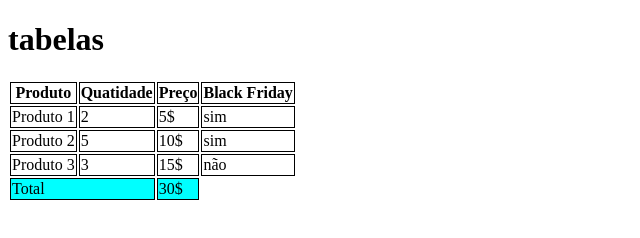
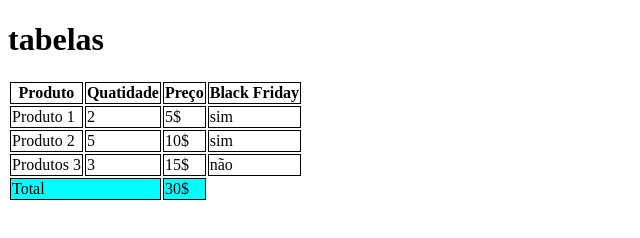
Before and after one commit to Andrekrykhtine/aula-tabela, a plain HTML site: page index.html in a window 1280 px wide. Shown: the whole page, without its empty margins (0-640 px from the left). Drawn offline with Linux system fonts and the light colour scheme.

Commit message:
troquei o nome do produto 3

```diff
--- a/index.html
+++ b/index.html
@@ -41,7 +41,7 @@
                 <td>sim</td>
             </tr>
             <tr>
-                <td>Produto 3</td>
+                <td>Produtos 3</td>
                 <td>3</td>
                 <td>15$</td>
                 <td>não</td>
```
